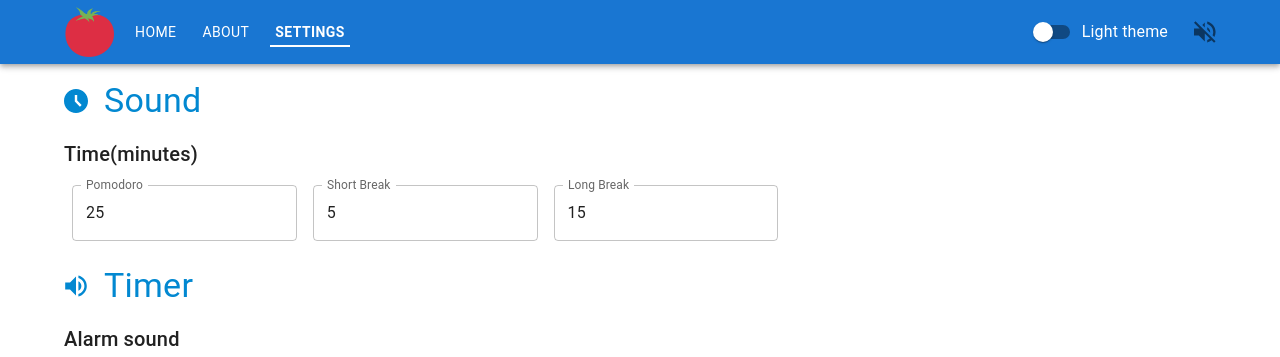
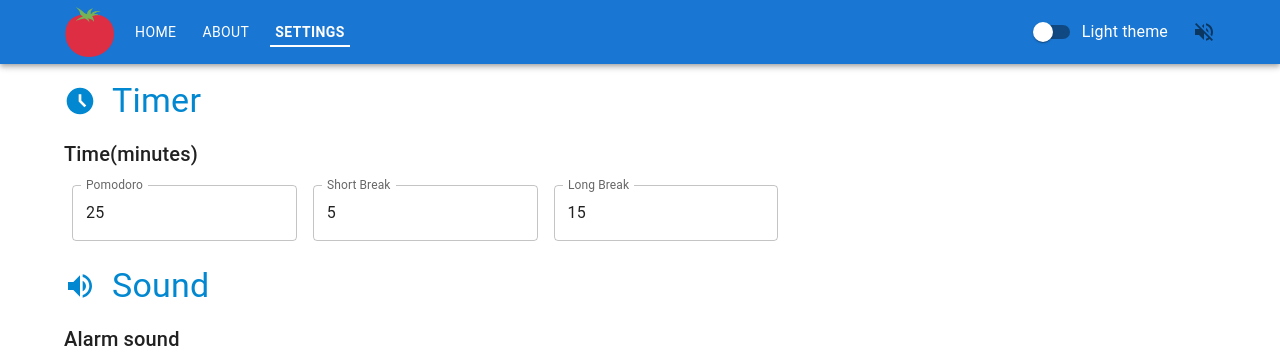
Before and after one commit to IvanovKS/pomodoro, a React (Create React App) app: page /settings in a window 1280 px wide. Shown: the top 357 px of the page. Built offline with nearby package versions, Linux system fonts and the light colour scheme.

Commit message:
Fix some problems

```diff
--- a/src/components/SoundSwitcher.jsx
+++ b/src/components/SoundSwitcher.jsx
@@ -7,7 +7,9 @@ import VolumeOffIcon from '@mui/icons-material/VolumeOff';
 function SoundSwitcher() {
   const { isSound, toggleSound } = useSoundContext();
   return (
-    <Box sx={{ display: 'flex', justifyContent: 'center', scale: 1.2, pl: 1 }}>
+    <Box
+      sx={{ display: 'flex', justifyContent: 'center', fontSize: 32, pl: 1 }}
+    >
       <IconButton sx={{ p: 0 }} onClick={toggleSound}>
         {isSound ? <VolumeUpIcon /> : <VolumeOffIcon />}
       </IconButton>
--- a/src/pages/Settings/Settings.jsx
+++ b/src/pages/Settings/Settings.jsx
@@ -17,7 +17,7 @@ function Settings() {
         <AccessTimeFilledIcon
           sx={{
             color: 'info.main',
-            scale: 1.2,
+            fontSize: 32,
           }}
         />
         <Typography
@@ -28,7 +28,7 @@ function Settings() {
             m: 2,
           }}
         >
-          Sound
+          Timer
         </Typography>
       </Box>
       <Typography variant="h6" gutterBottom>
@@ -45,7 +45,7 @@ function Settings() {
         <VolumeUpIcon
           sx={{
             color: 'info.main',
-            scale: 1.2,
+            fontSize: 32,
           }}
         />
         <Typography
@@ -56,7 +56,7 @@ function Settings() {
             m: 2,
           }}
         >
-          Timer
+          Sound
         </Typography>
       </Box>
       <Typography variant="h6" gutterBottom>
```
